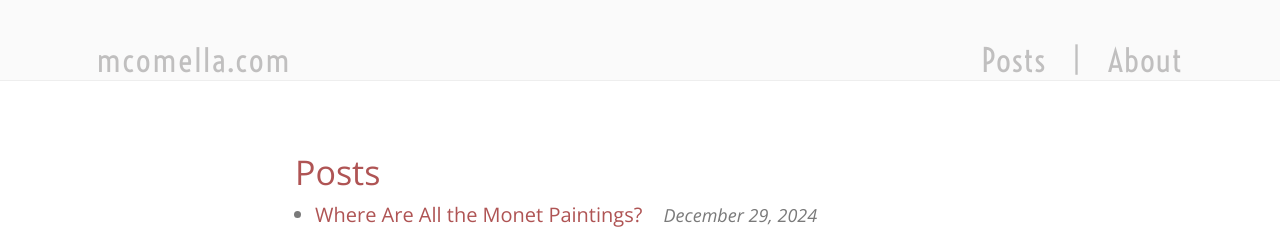
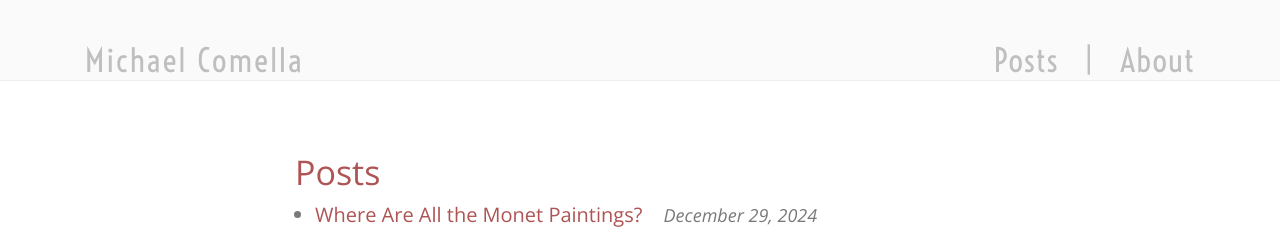
Before and after one commit to mcomella/mcomella.github.com, a Jekyll site: the page built from index.html, in a window 1280 px wide. Shown: the top 234 px of the page. Built offline with Jekyll 4.4.1, drawn with Linux system fonts in a browser that asks for light colours.

Commit message:
change header to full name.

```diff
--- a/_layouts/default.html
+++ b/_layouts/default.html
@@ -19,7 +19,7 @@
 </head>
 <body>
     <header>
-        <div id="header-left"><a href="/">mcomella.com</a></div>
+        <div id="header-left"><a href="/">Michael Comella</a></div>
         <div id="header-spacer"></div>
         <div id="header-right"><a href="/">Posts</a>&nbsp;&nbsp;&nbsp;|&nbsp;&nbsp;&nbsp;<a href="/about">About</a></div>
     </header>
```
